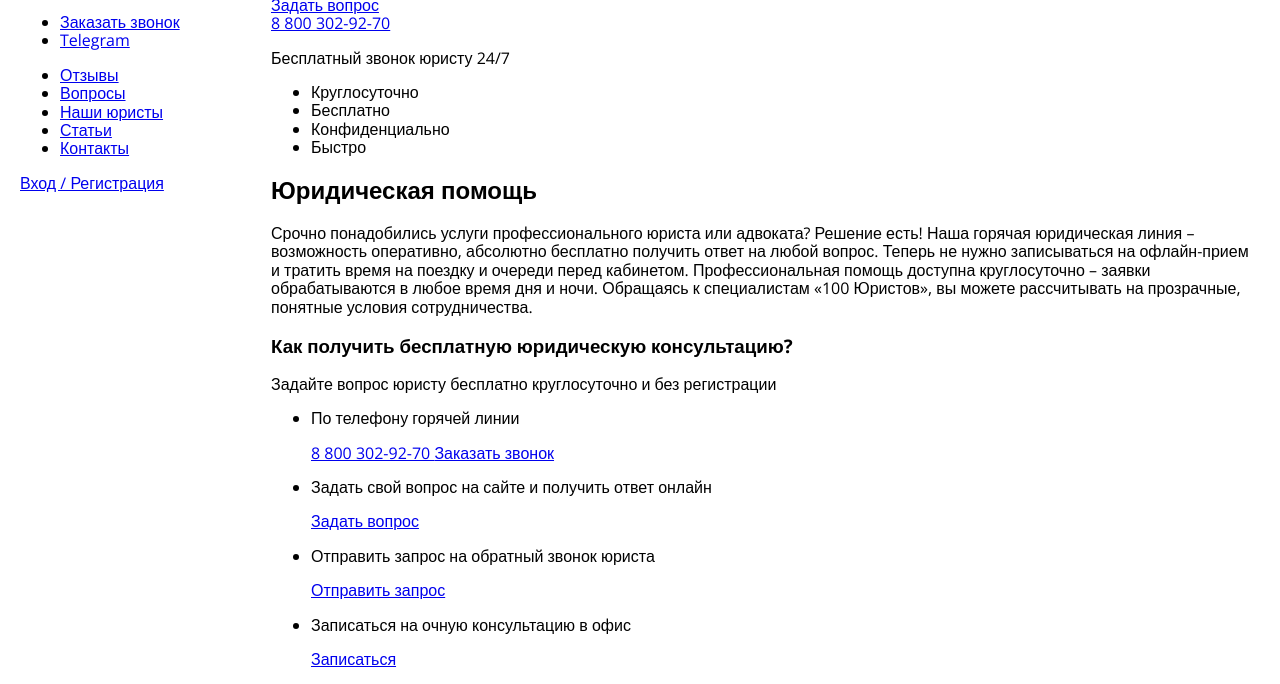
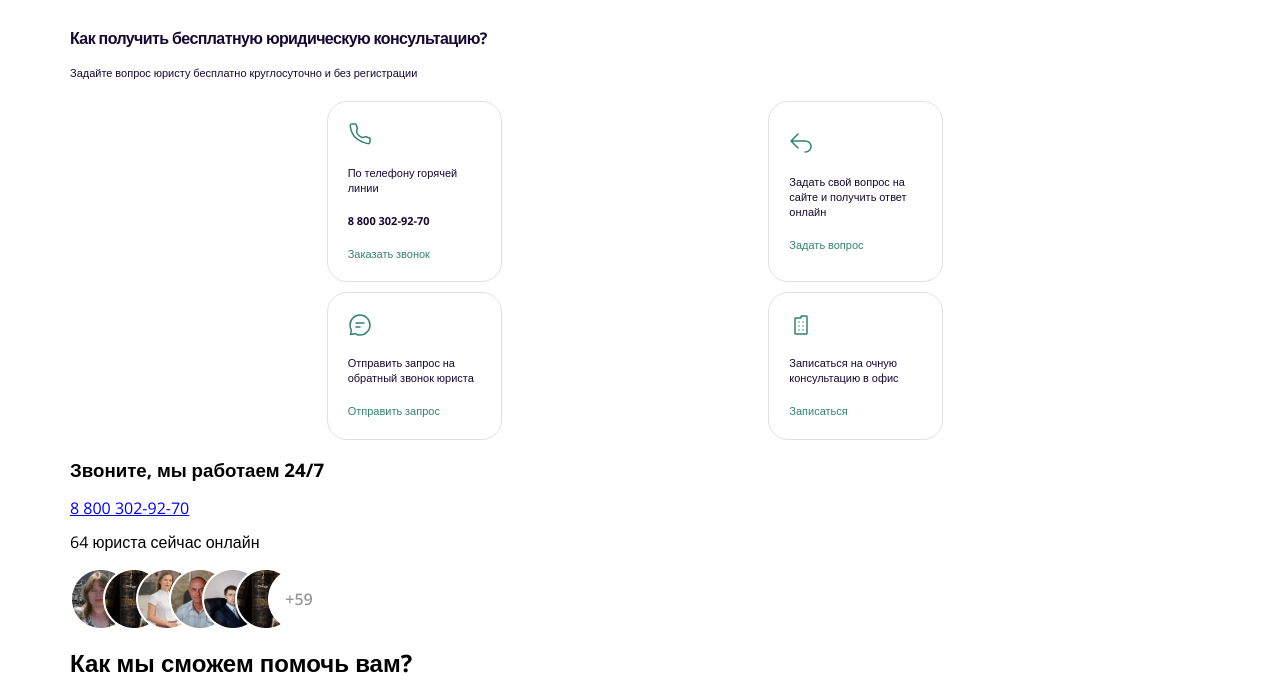
Before and after one commit to Dilmurod-Jumanazaov/lawyer-team, a plain HTML site: page index.html in a window 1280 px wide. Shown: the part 155-839 px from the top of the page. Drawn offline with Linux system fonts and the light colour scheme.

Commit message:
Add help section styled

```diff
--- a/index.html
+++ b/index.html
@@ -8,7 +8,7 @@
 </head>
 <body>
   <!-- site header started -->
-  <header class="site-header">
+  <!-- <header class="site-header">
     <div class="container">
       <div class="site-header__wrapper">
         <div class="site-header__top">
@@ -70,12 +70,12 @@
         </div>
       </div>
     </div>
-  </header>
+  </header> -->
   <!-- site header end -->
   <!-- site main started -->
   <main class="site-main">
     <!-- hero section started -->
-    <section class="site-hero hero">
+    <!-- <section class="site-hero hero">
       <div class="container">
         <div class="hero__wrapper">
           <div class="hero__link-wrapper">
@@ -121,7 +121,7 @@
           </ul>
         </div>
       </div>
-    </section>
+    </section> -->
     <!-- hero section end -->
     <!-- help section started -->
     <section class="help">
@@ -130,8 +130,10 @@
           <h2 class="help__title">
             Юридическая помощь
           </h2>
+          <p class="help__text help__text--first">
+            Срочно понадобились услуги профессионального юриста или адвоката? Решение есть! Наша горячая юридическая линия – возможность оперативно, абсолютно бесплатно получить ответ на любой вопрос. Теперь не нужно записываться на офлайн-прием и тратить время на поездку и очереди перед кабинетом.
+          </p>
           <p class="help__text">
-            Срочно понадобились услуги профессионального юриста или адвоката? Решение есть! Наша горячая юридическая линия – возможность оперативно, абсолютно бесплатно получить ответ на любой вопрос. Теперь не нужно записываться на офлайн-прием и тратить время на поездку и очереди перед кабинетом.
             Профессиональная помощь доступна круглосуточно – заявки обрабатываются в любое время дня и ночи. Обращаясь к специалистам «100 Юристов», вы можете рассчитывать на прозрачные, понятные условия сотрудничества.
           </p>
         </div>
@@ -143,6 +145,7 @@
             Задайте вопрос юристу бесплатно круглосуточно и без регистрации
           </p>
         </div>
+        <div class="help__list-wrapper">
           <ul class="help__list">
             <li class="help__item">
               <div class="help__info-box">
@@ -158,8 +161,8 @@
               </div>
             </li>
             <li class="help__item">
-            <div class="help__info-box">
-              <p class="help-item-text">
+              <div class="help__info-box help__info-box--second">
+                <p class="help__item-text">
                   Задать свой вопрос на сайте и получить ответ онлайн
                 </p>
                 <a class="help__item-link" href="#">
@@ -167,9 +170,11 @@
                 </a>
               </div>
             </li>
+          </ul>
+          <ul class="help__list help__list--second">
             <li class="help__item">
-            <div class="help__info-box">
-              <p class="help-item-text">
+              <div class="help__info-box help__info-box--three">
+                <p class="help__item-text">
                   Отправить запрос на обратный звонок юриста
                 </p>
                 <a class="help__item-link" href="#">
@@ -178,8 +183,8 @@
               </div>
             </li>
             <li class="help__item">
-            <div class="help__info-box">
-              <p class="help-item-text">
+              <div class="help__info-box help__info-box--four">
+                <p class="help__item-text">
                   Записаться на очную консультацию в офис
                 </p>
                 <a class="help__item-link" href="#">
@@ -188,6 +193,7 @@
               </div>
             </li>
           </ul>
+        </div>
       </div>
     </section>
     <!-- help section end -->
--- a/scss/_general.scss
+++ b/scss/_general.scss
@@ -11,6 +11,7 @@ html {
 }
 body {
   display: flex;
+  flex-direction: column;
   height: 100%;
   margin: 0;
   font-family: v.$font-family;
--- a/scss/_mixins.scss
+++ b/scss/_mixins.scss
@@ -1,5 +1,5 @@
 // flexbox mixin for placing elements.
-@mixin flexbox ($jc: space-between, $ai: center)  {
+@mixin flexbox ($jc: flex-start, $ai: stretch)  {
   display: flex;
   justify-content: $jc;
   align-items: $ai;
--- a/scss/blocks/_blocks.scss
+++ b/scss/blocks/_blocks.scss
@@ -2,7 +2,7 @@
 @use "container";
 @use "header";
 @use "hero";
-// @use "";
+@use "help";
 // @use "";
 // @use "";
 // @use "";
--- /dev/null
+++ b/scss/blocks/_help.scss
@@ -0,0 +1,122 @@
+@use "../mixins" as m;
+.help {
+}
+.help__title-wrap {
+  margin-bottom: 40px;
+}
+.help__title {
+  margin-top: 0;
+  margin-bottom: 15px;
+  font-weight: var(--main-bold-fw);
+  font-size: 18px;
+  line-height: normal;
+  letter-spacing: -0.6px;
+  color: var(--main-black-color);
+}
+.help__text {
+  margin: 0;
+  font-size: 11px;
+  line-height: 160%;
+  color: var(--main-black-color);
+}
+.help__text--first {
+  margin-bottom: 10px;
+}
+.help__subtitle-wrapper {
+  margin-bottom: 20px;
+}
+.help__subtitle {
+  margin-top: 0;
+  margin-bottom: 15px;
+  font-weight: var(--main-bold-fw);
+  font-size: 16px;
+  line-height: normal;
+  letter-spacing: -0.6px;
+  color: var(--main-black-color);
+}
+.help__desc {
+  margin: 0;
+  font-size: 11px;
+  line-height: 160%;
+  color: var(--main-black-color);
+}
+.help__list {
+  @include m.list-remove;
+  @include m.flexbox(space-evenly);
+  margin-bottom: 10px;
+}
+.help__list--second {
+  margin-bottom: 0;
+}
+.help__item {
+  display: flex;
+  align-items: center;
+  max-width: 175px;
+  width: 100%;
+  // min-height: 100%;
+  margin-right: 10px;
+  padding: 20px;
+  border: 1px solid rgba(47, 43, 67, 0.15);
+  border-radius: 20px;
+}
+.help__item:nth-child(1) {
+  display: flex;
+  align-items: flex-start;
+}
+.help__info-box {
+}
+.help__info-box::before {
+  @include m.pseudo-element(24px,24px);
+  background-image: url("/images/phonegreen.svg");
+}
+.help__info-box--second::before {
+  @include m.pseudo-element(24px,24px);
+  background-image: url("/images/reply.svg");
+}
+.help__info-box--three::before {
+  @include m.pseudo-element(24px,24px);
+  background-image: url("/images/chatlines.svg");
+}
+.help__info-box--four::before {
+  @include m.pseudo-element(24px,24px);
+  background-image: url("/images/building.svg");
+}
+.help__item-text {
+  margin-top: 15px;
+  margin-bottom: 15px;
+  font-size: 11px;
+  line-height: normal;
+  color: var(--main-black-color);
+}
+.help__phone-number {
+  display: inline-block;
+  margin-bottom: 15px;
+  font-weight: var(--main-bold-fw);
+  font-size: 11px;
+  line-height: normal;
+  color: var(--main-black-color);
+  text-decoration: none;
+}
+.help__item-link {
+  display: inline-block;
+  font-size: 11px;
+  line-height: normal;
+  color: var(--main-green-color);
+  text-decoration: none;
+}
+.help-item-text {
+}
+@include m.media (320px) {
+  .help__info-box {
+    max-width: 135px;
+    width: 100%;
+  }
+}
+@include m.media (375px) {
+  .help__title {
+    font-size: 20px;
+  }
+  .help__text {
+    font-size: 14px;
+  }
+}
```
Also changed, not shown: css/main.css, 1 other file. Lines whose indentation alone changed are shown as unchanged.
